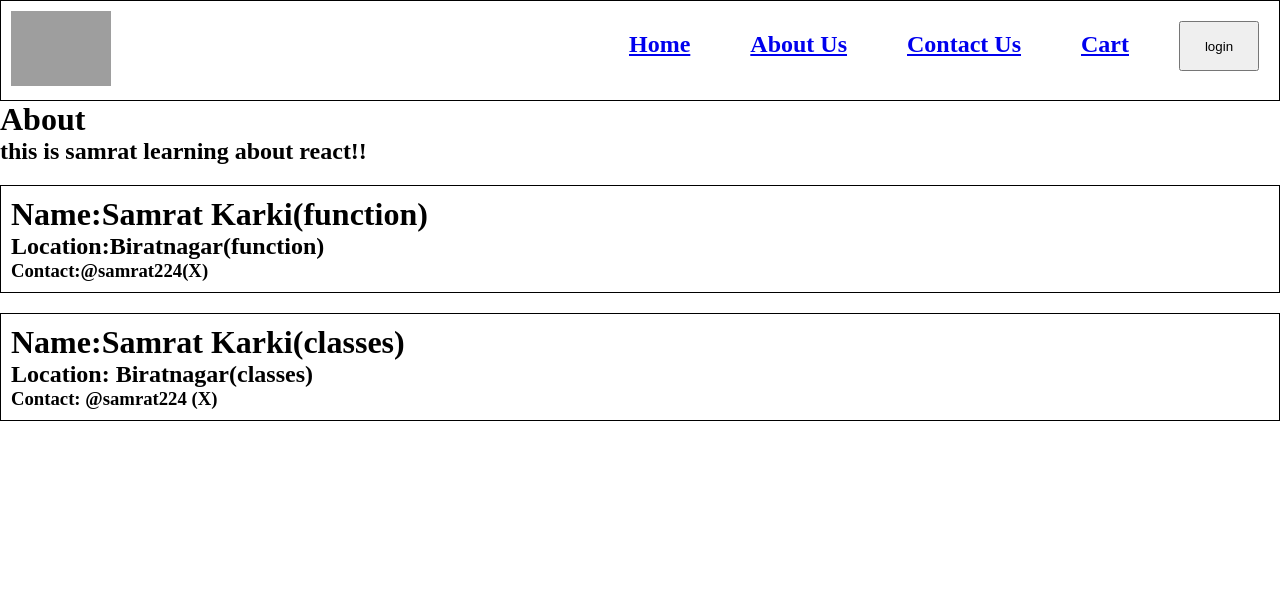
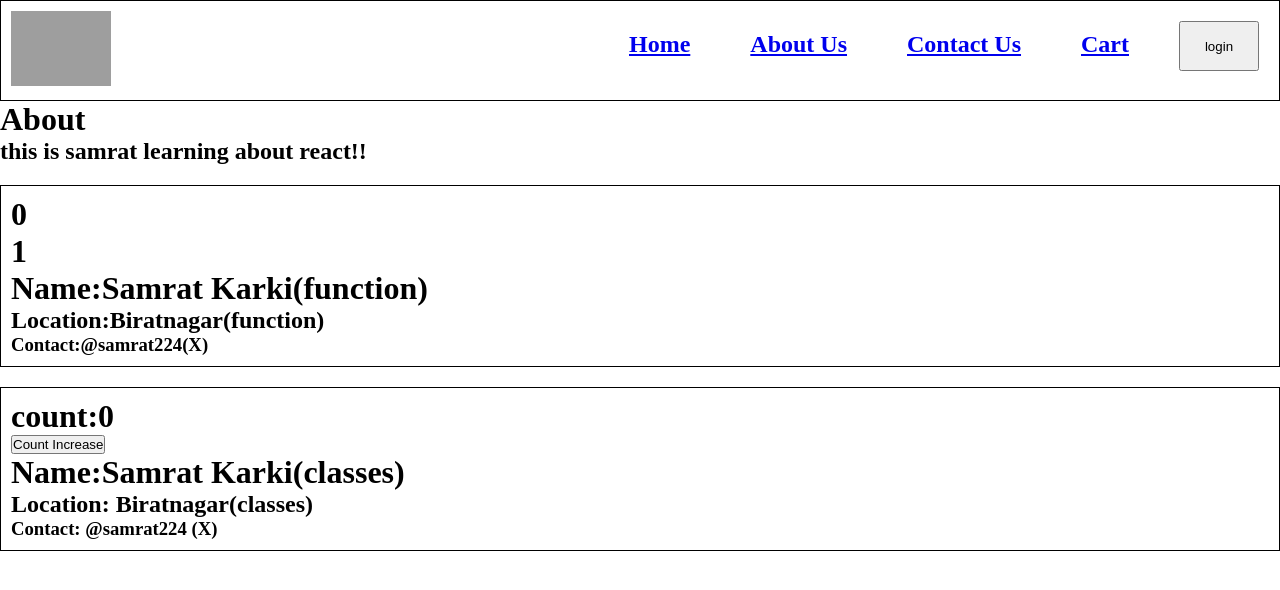
Before and after one commit to ksamrat224/reactVITE, a React (Vite) app: page /about in a window 1280 px wide. Shown: the top 590 px of the page. Built offline with nearby package versions, Linux system fonts and the light colour scheme; grey boxes are pictures that could not be loaded.

Commit message:
class component

```diff
--- a/src/components/User.jsx
+++ b/src/components/User.jsx
@@ -1,8 +1,13 @@
 import React from "react";
+import { useState } from "react";
 
 const User =(props)=> {
+    const[count,setCount]=useState(0);
+    const[count1,setCount1]=useState(1);
     return (
      <div className="user-card">
+        <h1>{count}</h1>
+        <h1>{count1}</h1>
         <h1>Name:{props.name}</h1>
         <h2>Location:{props.location}</h2>
         <h3>Contact:@samrat224(X)</h3>
--- a/src/components/UserClass.jsx
+++ b/src/components/UserClass.jsx
@@ -3,11 +3,21 @@ import React from "react";
 class UserClass extends React.Component {
     constructor(props) {
         super(props);
+        this.state= {
+          count:0,
+          count1:1,};
     }
   render() {
     const {name,location}=this.props;
     return (
       <div className="user-card">
+        <h1>count:{this.state.count}</h1>
+        <button onClick={()=>{
+//Never update state variables directly
+this.setState({
+  count:this.state.count + 1,
+})
+        }}>Count Increase</button>
         <h1>Name:{name}</h1>
         <h2>Location: {location}</h2>
         <h3>Contact: @samrat224 (X)</h3>
```
